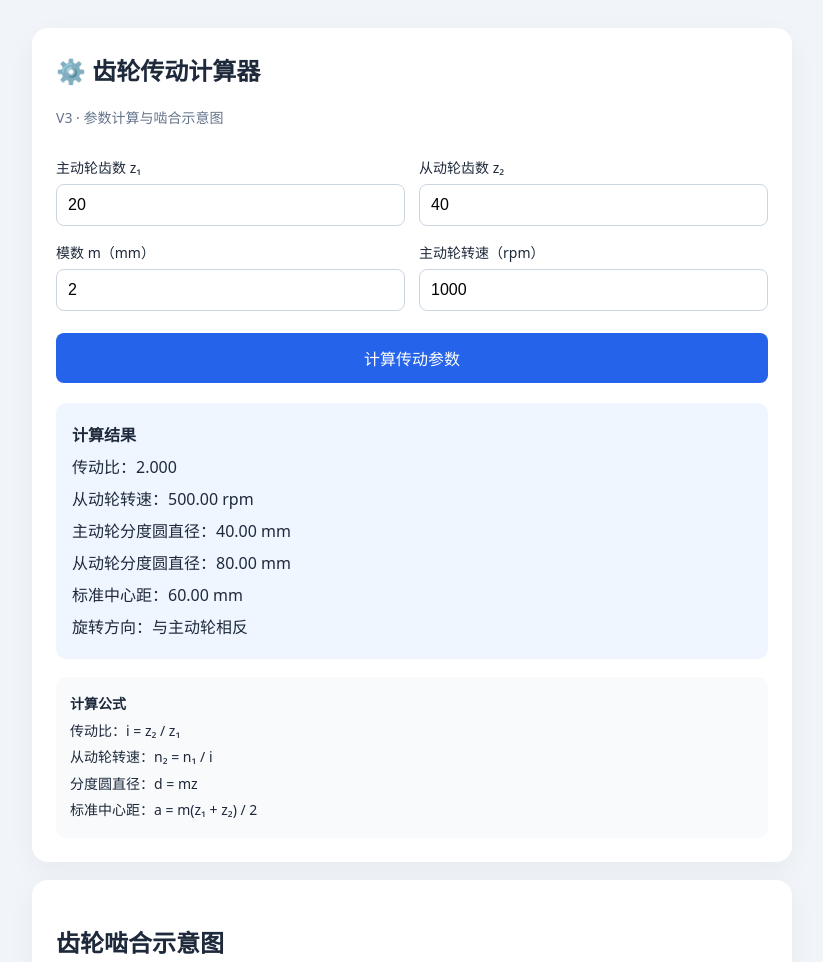
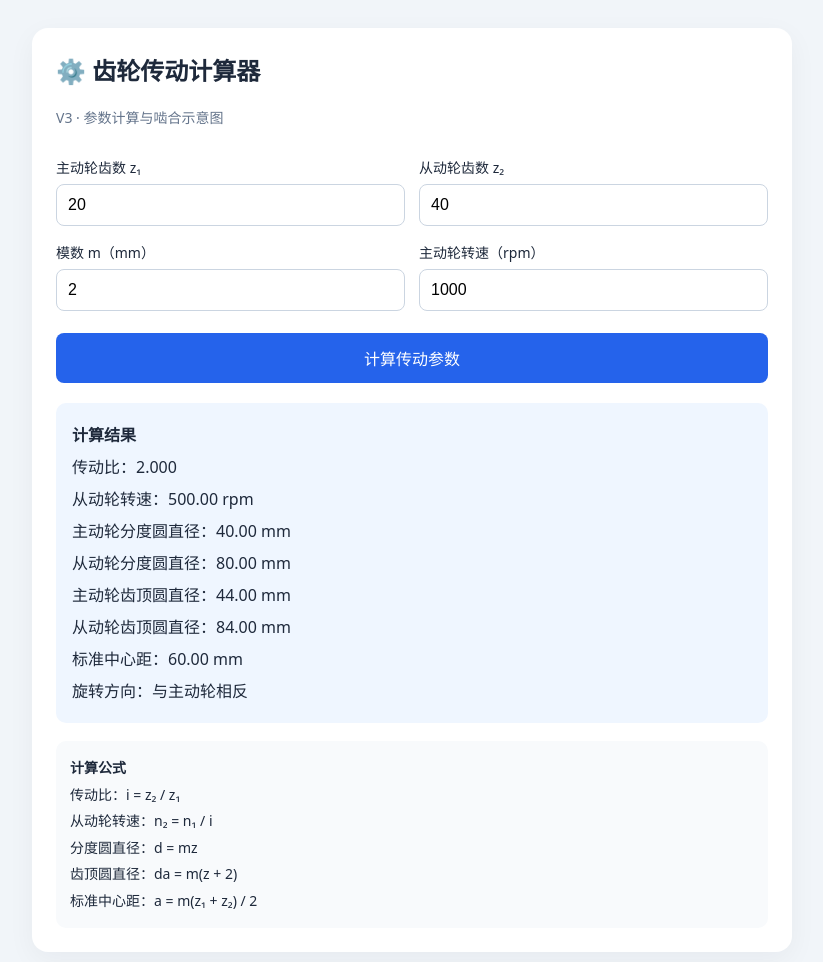
Before and after one commit to Fuulx/gear-calculator, a plain HTML site: page index.html in a window 1280 px wide. Shown: the top 962 px of the page, without its empty margins (228-1051 px from the left). Drawn offline with Linux system fonts and the light colour scheme.

Commit message:
Add gear addendum diameter calculation

```diff
--- a/index.html
+++ b/index.html
@@ -81,6 +81,7 @@ svg { display: block; width: 100%; height: auto; }
     传动比：i = z₂ / z₁<br>
     从动轮转速：n₂ = n₁ / i<br>
     分度圆直径：d = mz<br>
+    齿顶圆直径：da = m(z + 2)<br>
     标准中心距：a = m(z₁ + z₂) / 2
   </div>
 </section>
@@ -227,6 +228,8 @@ get("calculate").addEventListener("click", () => {
   const outputRpm = rpm / ratio;
   const d1 = m * z1;
   const d2 = m * z2;
+  const da1 = m * (z1 + 2);
+  const da2 = m * (z2 + 2);
   const centerDistance = (d1 + d2) / 2;
 
   get("result").innerHTML = `
@@ -235,6 +238,8 @@ get("calculate").addEventListener("click", () => {
     从动轮转速：${outputRpm.toFixed(2)} rpm<br>
     主动轮分度圆直径：${d1.toFixed(2)} mm<br>
     从动轮分度圆直径：${d2.toFixed(2)} mm<br>
+    主动轮齿顶圆直径：${da1.toFixed(2)} mm<br>
+    从动轮齿顶圆直径：${da2.toFixed(2)} mm<br>
     标准中心距：${centerDistance.toFixed(2)} mm<br>
     旋转方向：与主动轮相反
   `;
```
Also changed, not shown: 1 other file.
